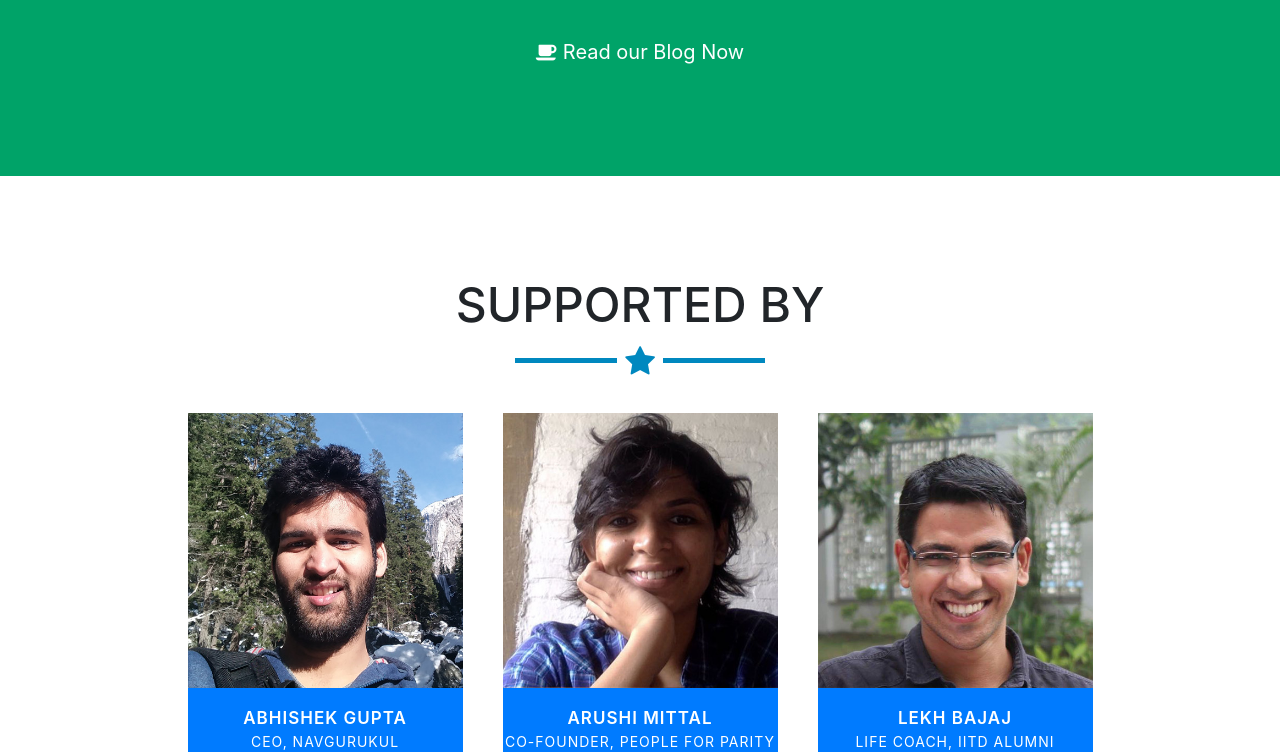
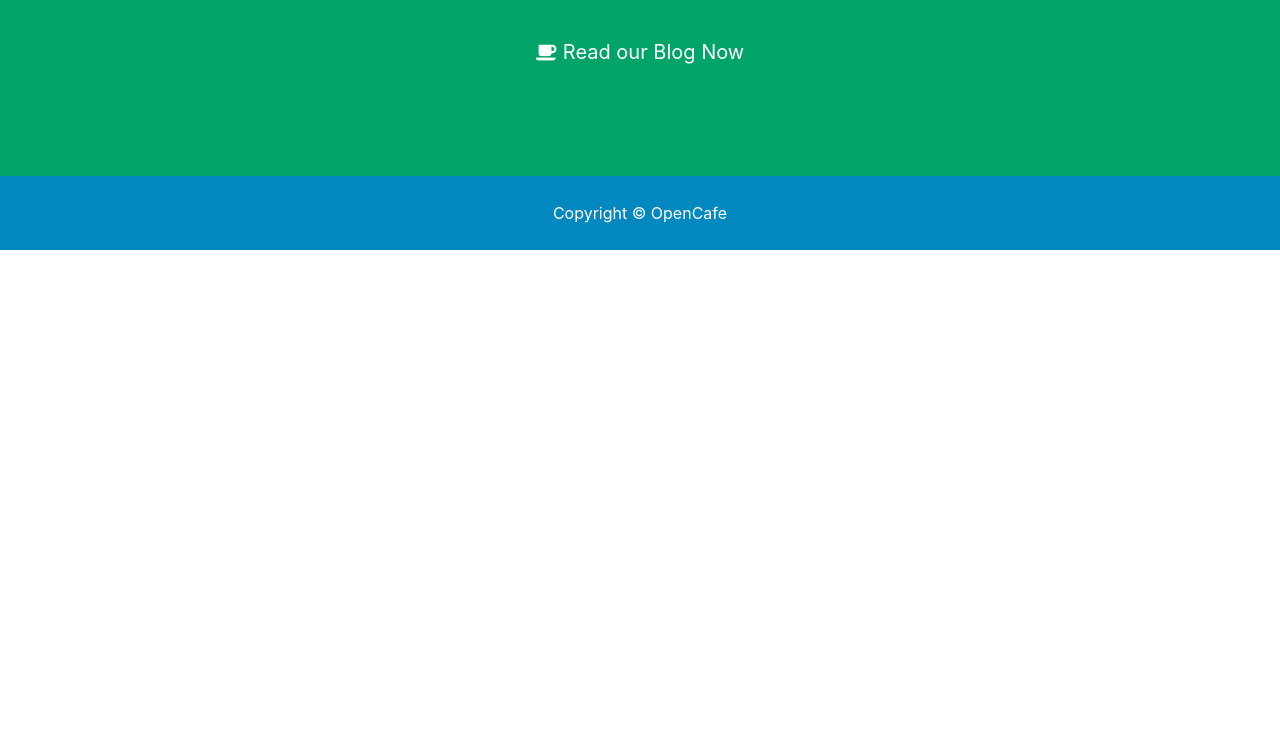
Before and after one commit to opencafeorg/themissingperiod, a website with bundled scripts: page index.html in a window 1280 px wide. Shown: the part 1209-1961 px from the top of the page. After the commit the page ends 1459 px from the top, so only its background shows below. Built offline with nearby package versions, Linux system fonts and the light colour scheme.

Commit message:
removed team

```diff
--- a/index.html
+++ b/index.html
@@ -87,7 +87,7 @@
     </section>
 
     <!-- Portfolio Grid Section -->
-    <section id="supby">
+    <!-- <section id="supby">
       <div class="container">
         <h2 class="text-center">Supported By</h2>
         <hr class="star-primary">
@@ -153,7 +153,7 @@
 			</div>
         </div>
       </div>
-    </section>
+    </section> -->
 
 <!--
     <section class="success" id="toc">
```
